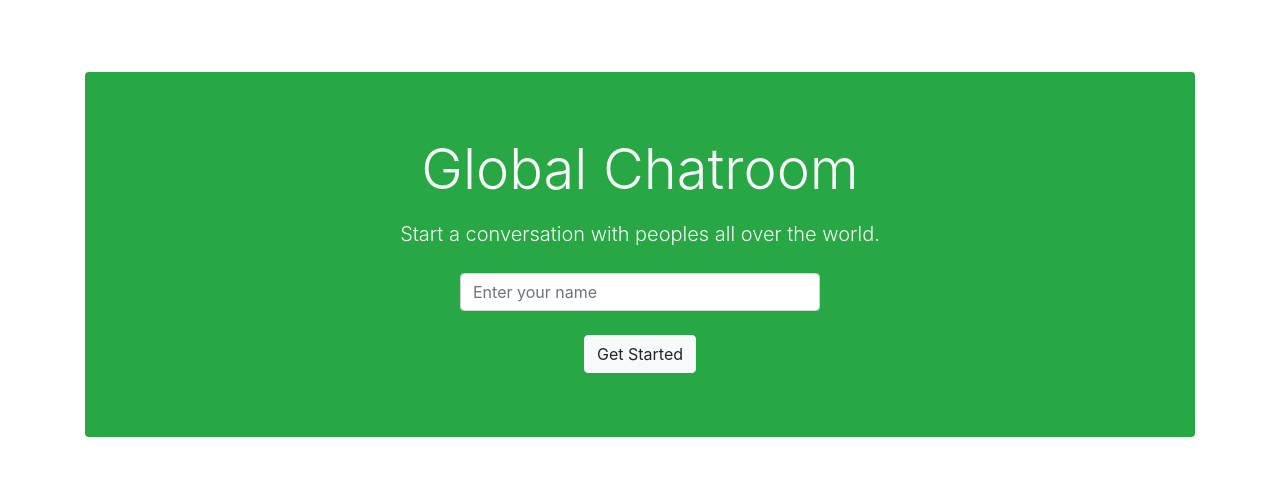
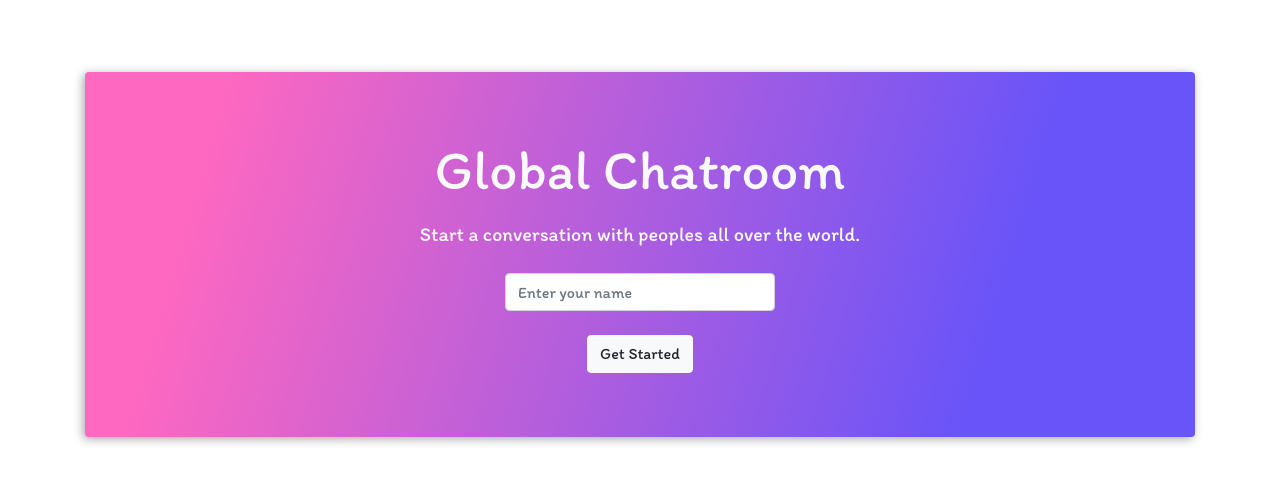
Before and after one commit to karandas777/Chatroom, a React (Create React App) app: page / in a window 1280 px wide. Shown: the top 482 px of the page. Built offline with nearby package versions, Linux system fonts and the light colour scheme.

Commit message:
changed gradient

```diff
--- a/src/component/ChatList.js
+++ b/src/component/ChatList.js
@@ -24,6 +24,9 @@ export default class ChatList extends Component {
         let username = localStorage.getItem('username');
         if (username === "" || username === null || username === undefined){
             this.props.history.push('/');
+        }
+        else{
+            return false;
         }
     }
 
@@ -55,17 +58,17 @@ export default class ChatList extends Component {
 
     render() {
         return (
-            <div className="container-fluid px-0">
+            <div className="container-fluid">
                 <Header history={this.props.history} />
                 <div className="col-md-6 mx-auto pb-5 mb-4" id="chatlist">
                     {
                         this.state.messageList && this.state.messageList.map((chat)=>(
                             <div className="my-3" key={chat.id}>
-                                <div className="bg-light p-3 rounded">
-                                    <div className="h6 mb-1">{chat.username}</div>
-                                    <div className="h3 mb-0">{chat.message}</div>
+                                <div className="bg-grad text-light p-3 shadowx rounded">
+                                    <div className="small">{chat.username}</div>
+                                    <div className="h4 mb-0">{chat.message}</div>
                                 </div>
-                                <div className="small text-right px-2 text-secondary">{chat.date}</div>
+                                <div className="small text-right text-secondary px-2 mt-1">{chat.date}</div>
                             </div>
                         ))
                     }
--- a/src/component/Form.js
+++ b/src/component/Form.js
@@ -30,6 +30,9 @@ export default class Form extends Component {
                 console.log(err)
             }
         })
+        .then(()=>{
+            this.setState({message:""})
+        })
     }
 
     funvalidate = () => {
@@ -44,11 +47,11 @@ export default class Form extends Component {
 
     render() {
         return (
-            <div className="container-fluid fixed-bottom w-100">
-                <div className="container bg-dark rounded-top py-3">
+            <div className="container-fluid bg-light fixed-bottom w-100">
+                <div className="container py-3">
                     <div className="row">
                         <div className="col-9 pr-0">
-                            <textarea placeholder={this.state.placeHolder} name="message" type="text" rows="1" onChange={this.handleChange} className="form-control inp w-100"></textarea>
+                            <textarea placeholder={this.state.placeHolder} name="message" value={this.state.message} type="text" rows="1" onChange={this.handleChange} className="form-control inp w-100"></textarea>
                         </div>
                         <div className="col-3">
                             <button className="btn btn-success w-100 h-100" onClick={this.funvalidate}>
--- a/src/component/Landing.js
+++ b/src/component/Landing.js
@@ -10,6 +10,10 @@ export default class Landing extends Component {
              username:"",
              placeHolder:"Enter your name",
         }
+    }
+
+    componentDidMount(){
+        this.funVerifyUser();
     }
 
     handleChange = (e) => {
@@ -33,17 +37,26 @@ export default class Landing extends Component {
         localStorage.setItem('username',this.state.username);
     }
 
+    funVerifyUser=()=>{
+        let username = localStorage.getItem('username');
+        if (username === "" || username === null || username === undefined){
+            return false;
+        }
+        else{
+            this.props.history.push('/chat');
+        }
+    }
 
     render() {
         return (
             <div className="container-fluid px-0">
                 <div className="container">
-                <div className="jumbotron jumbotron-fluid bg-success rounded text-light">
+                <div className="jumbotron jumbotron-fluid bg-grad shadowx rounded text-light">
                     <div className="container text-center">
                         <h1 className="display-4 mb-3">Global Chatroom</h1>
                         <p className="lead">Start a conversation with peoples all over the world.</p>
                         <input type="text" name="username" placeholder={this.state.placeHolder} onChange={this.handleChange}
-                            className="my-4 form-control mx-auto col-md-4">
+                            className="my-4 form-control mx-auto col-md-3">
                         </input>
                         <button className="btn btn-light" onClick={this.handleSubmit}>Get Started</button>
                     </div>
--- a/src/index.css
+++ b/src/index.css
@@ -1,9 +1,21 @@
+
+@import url('https://fonts.googleapis.com/css2?family=Itim&display=swap');
+
 html{
   scroll-behavior: smooth;
 }
 
 body {
   margin: 0;
+  font-family: 'Itim', cursive;
+}
+
+.bg-grad{
+  background-image: linear-gradient( 106.4deg,  rgba(255,104,192,1) 11.1%, rgba(104,84,249,1) 81.3% );
+}
+
+.shadowx{
+  box-shadow: -2px 2px 10px #1e1e1e63;
 }
 
 .inp{
```
Also changed, not shown: src/component/ChatCard.js (added).
